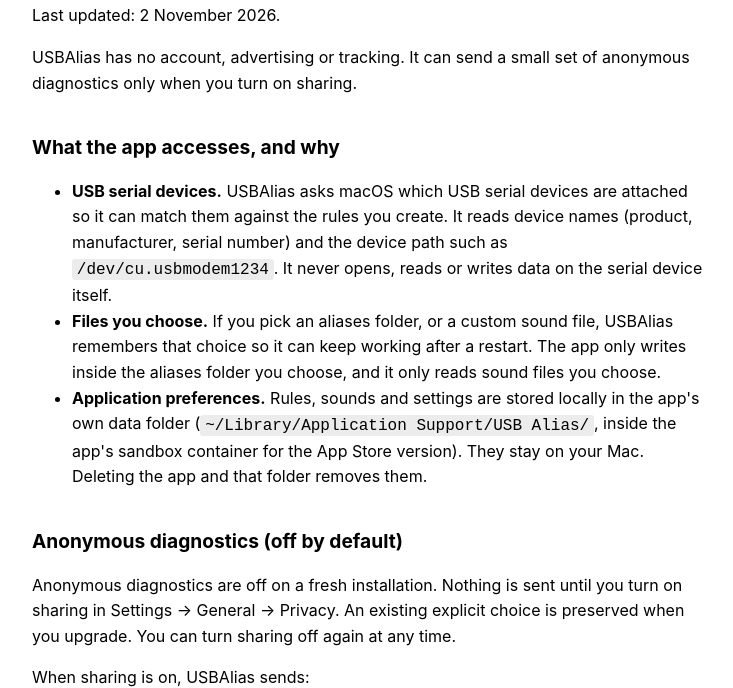
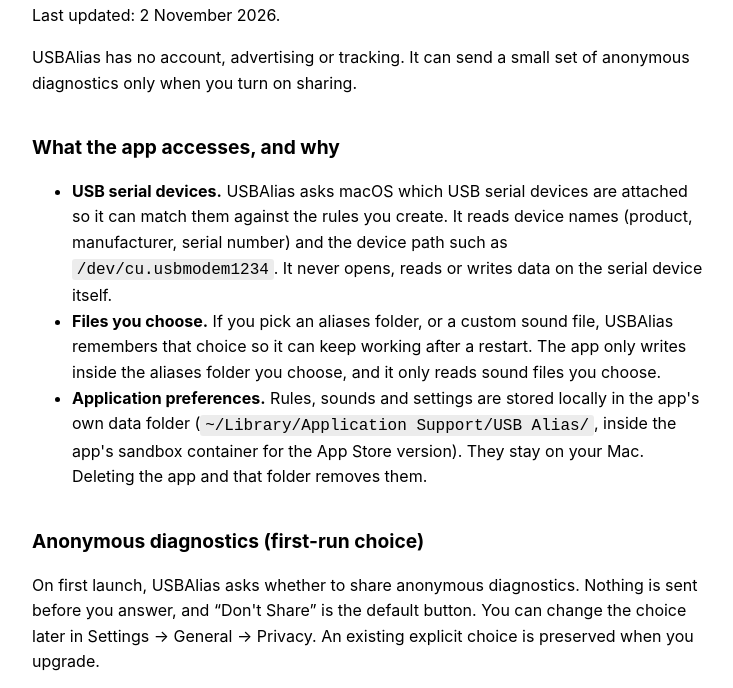
Before and after one commit to JaredReabow/usbalias-support, a plain HTML site: page privacy.html in a window 1280 px wide. Shown: the part 126-814 px from the top of the page, without its empty margins (272-1005 px from the left). Drawn offline with Linux system fonts and the light colour scheme.

Commit message:
Document the first-run diagnostics choice
Describe the one-time launch prompt, its privacy-preserving default, and the explicit Share option. Clarify that no diagnostics are sent before the user answers and that the saved choice can be changed later in Settings.

```diff
--- a/privacy.html
+++ b/privacy.html
@@ -39,11 +39,11 @@
         Deleting the app and that folder removes them.</li>
   </ul>
 
-  <h2>Anonymous diagnostics (off by default)</h2>
-  <p>Anonymous diagnostics are off on a fresh installation. Nothing is sent
-     until you turn on sharing in Settings → General → Privacy. An existing
-     explicit choice is preserved when you upgrade. You can turn sharing off
-     again at any time.</p>
+  <h2>Anonymous diagnostics (first-run choice)</h2>
+  <p>On first launch, USBAlias asks whether to share anonymous diagnostics.
+     Nothing is sent before you answer, and “Don't Share” is the default
+     button. You can change the choice later in Settings → General → Privacy.
+     An existing explicit choice is preserved when you upgrade.</p>
   <p>When sharing is on, USBAlias sends:</p>
   <ul>
     <li>a random installation ID generated by the app;</li>
```
Also changed, not shown: support.html (+3 -2 lines).
